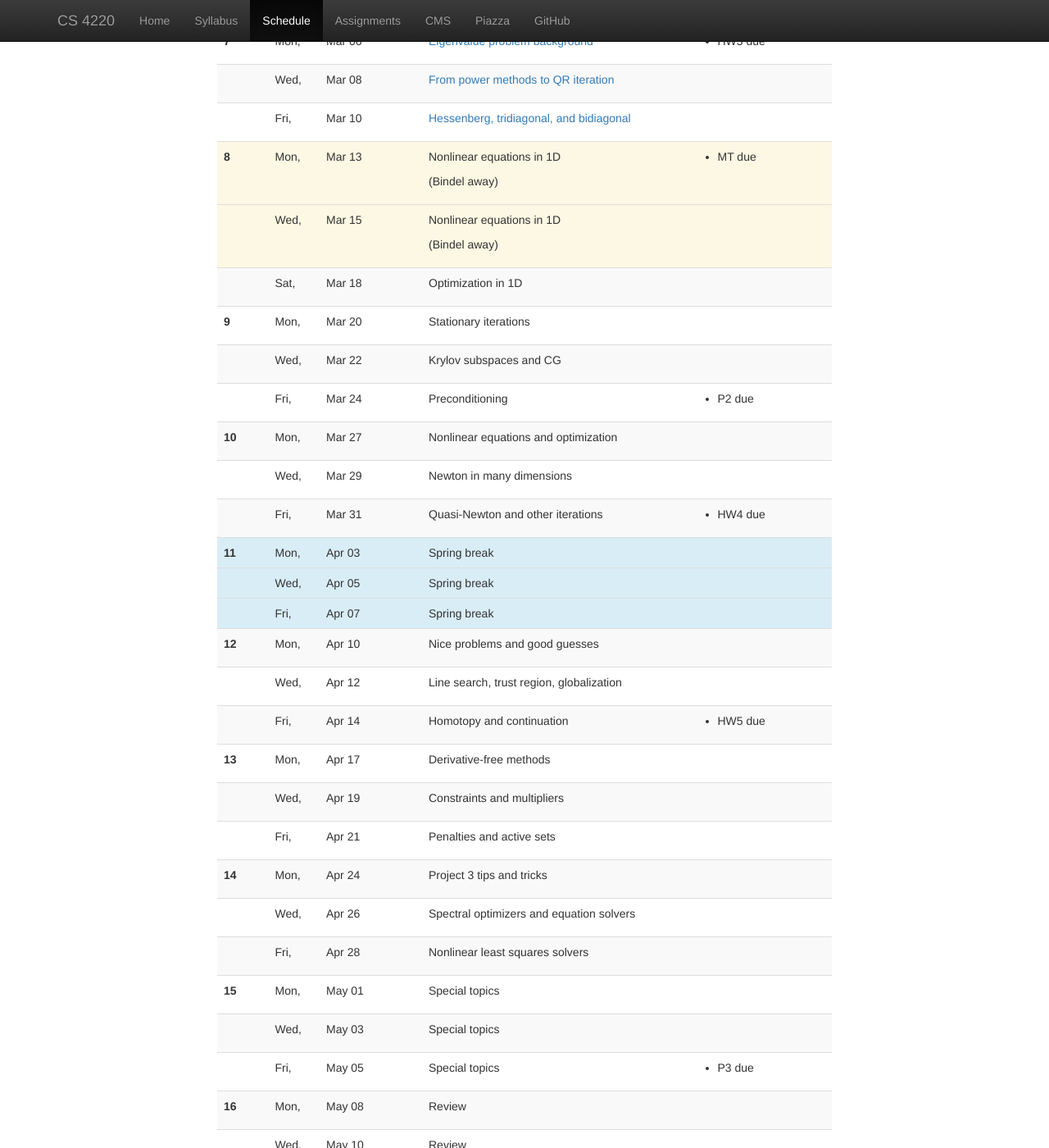
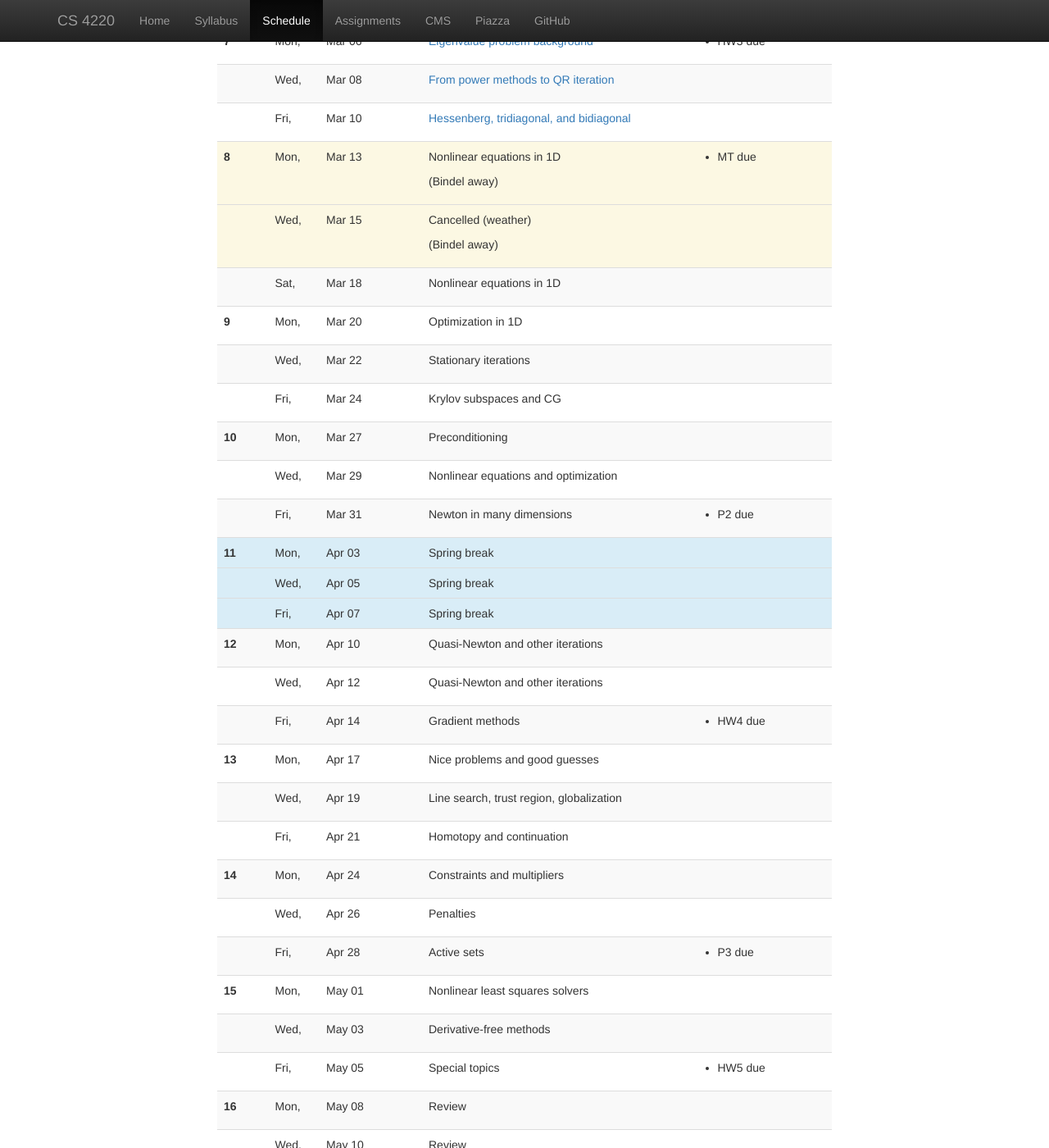
Before and after one commit to dbindel/cs4220-s17, a Jekyll site: the page built from web/schedule.html, in a window 1280 px wide and 1400 px high, scrolled down 1125 px. Shown: the whole window at 82% size. Built offline with Jekyll 4.4.1, drawn with Linux system fonts in a browser that asks for light colours; nearby versions of some CDN libraries.

Commit message:
Updates.

```diff
--- a/web/_data/lectures.yml
+++ b/web/_data/lectures.yml
@@ -120,11 +120,11 @@
   hw: MT due
 -
   date: 2017-03-15
-  info: Nonlinear equations in 1D
+  info: Cancelled (weather)
   travel: NSF DMS panel
 -
   date: 2017-03-18
-  info: Optimization in 1D
+  info: Nonlinear equations in 1D
 #
 # ==================
 # Week 9 (linear iterative solvers)
@@ -132,28 +132,27 @@
 #
 -
   date: 2017-03-20
+  info: Optimization in 1D
+-
+  date: 2017-03-22
   info: Stationary iterations
 -
-  date: 2017-03-22
+  date: 2017-03-24
   info: Krylov subspaces and CG
--
-  date: 2017-03-24
-  info: Preconditioning
-  hw: P2 due
 #
 # ==================
 # Week 10 (nonlinear eq and optimization)
 #
 -
   date: 2017-03-27
+  info: Preconditioning
+-
+  date: 2017-03-29
   info: Nonlinear equations and optimization
 -
-  date: 2017-03-29
+  date: 2017-03-31
   info: Newton in many dimensions
--
-  date: 2017-03-31
-  info: Quasi-Newton and other iterations
-  hw: HW4 due
+  hw: P2 due
 #
 # ==================
 # Break
@@ -173,54 +172,55 @@
 #
 -
   date: 2017-04-10
-  info: Nice problems and good guesses
+  info: Quasi-Newton and other iterations
 -
   date: 2017-04-12
-  info: Line search, trust region, globalization
+  info: Quasi-Newton and other iterations
 -
   date: 2017-04-14
-  info: Homotopy and continuation
-  hw: HW5 due
+  info: Gradient methods
+  hw: HW4 due
 #
 # ==================
 # Week 12 (constraints)
 #
 -
   date: 2017-04-17
-  info: Derivative-free methods
+  info: Nice problems and good guesses
 -
   date: 2017-04-19
-  info: Constraints and multipliers
+  info: Line search, trust region, globalization
 -
   date: 2017-04-21
-  info: Penalties and active sets
+  info: Homotopy and continuation
 #
 # ==================
 # Week 13 (eig reductions)
 #
 -
   date: 2017-04-24
-  info: Project 3 tips and tricks
+  info: Constraints and multipliers
 -
   date: 2017-04-26
-  info: Spectral optimizers and equation solvers
+  info: Penalties
 -
   date: 2017-04-28
-  info: Nonlinear least squares solvers
+  info: Active sets
+  hw: P3 due
 #
 # ==================
 # Week 14 (special topics)
 #
 -
   date: 2017-05-01
-  info: Special topics
+  info: Nonlinear least squares solvers
 -
   date: 2017-05-03
-  info: Special topics
+  info: Derivative-free methods
 -
   date: 2017-05-05
   info: Special topics
-  hw: P3 due
+  hw: HW5 due
 #
 # ==================
 # Week 15 (wrap-up)
```
Also changed, not shown: web/_data/hw.yml (+5 -5 lines).
